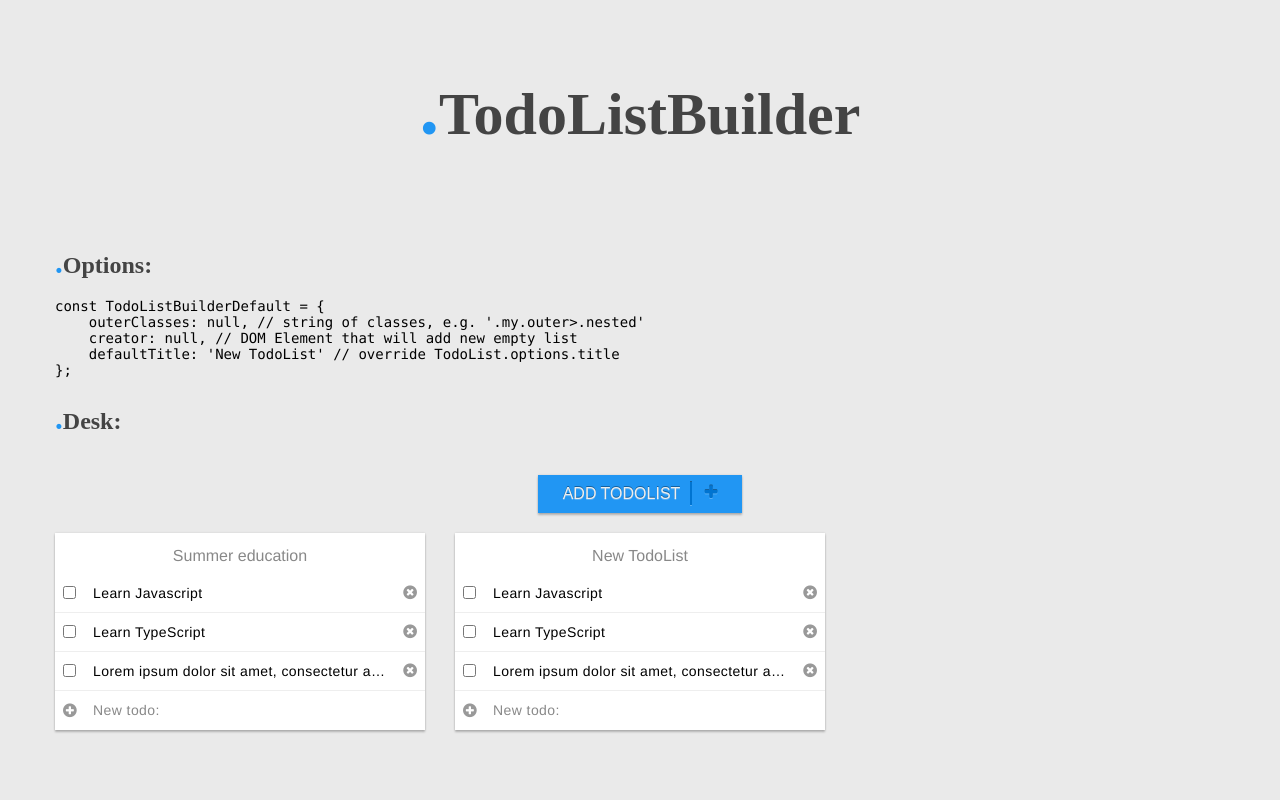
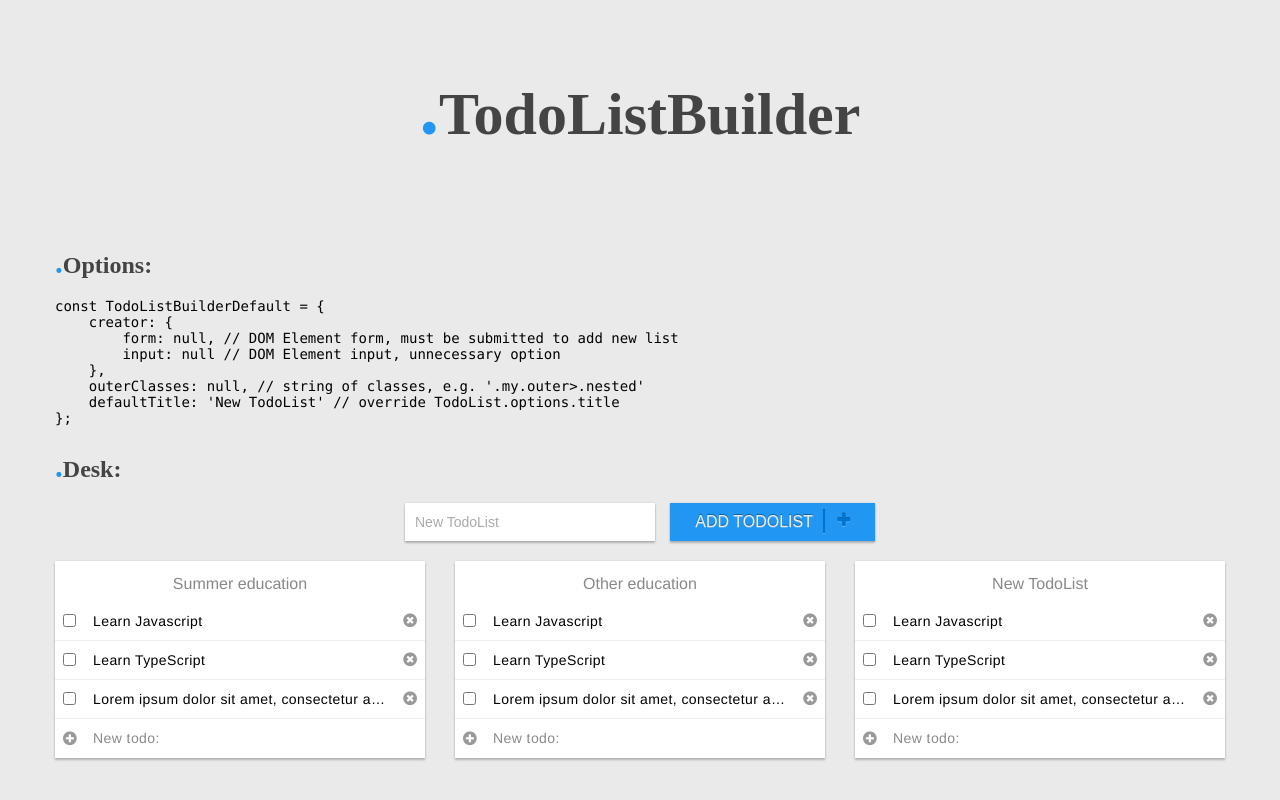
Before and after one commit to chernov-mac/keepsolid-hometask, a website built with webpack: page index.html in a window 1280 px wide. Shown: the part 2881-3681 px from the top of the page. Built offline with nearby package versions, Linux system fonts and the light colour scheme.

Commit message:
Added form for building lists

```diff
--- a/index.html
+++ b/index.html
@@ -147,8 +147,11 @@
                 <h3>Options:</h3>
                 <code>
                     const TodoListBuilderDefault = {<br>
+                        &nbsp;&nbsp;&nbsp;&nbsp;creator: {<br>
+                    	&nbsp;&nbsp;&nbsp;&nbsp;&nbsp;&nbsp;&nbsp;&nbsp;form: null, // DOM Element form, must be submitted to add new list<br>
+                    	&nbsp;&nbsp;&nbsp;&nbsp;&nbsp;&nbsp;&nbsp;&nbsp;input: null // DOM Element input, unnecessary option<br>
+                    	&nbsp;&nbsp;&nbsp;&nbsp;},<br>
                         &nbsp;&nbsp;&nbsp;&nbsp;outerClasses: null, // string of classes, e.g. '.my.outer&gt;.nested'<br>
-                    	&nbsp;&nbsp;&nbsp;&nbsp;creator: null, // DOM Element that will add new empty list<br>
                     	&nbsp;&nbsp;&nbsp;&nbsp;defaultTitle: 'New TodoList' // override TodoList.options.title<br>
                     };
                 </code>
@@ -156,15 +159,18 @@
             <div class="examples">
                 <h3>Desk:</h3>
                 <div class="row-24">
-                    <div class="col xxs-24 md-12 lg-8 offset-md-6 offset-lg-8">
-                        <button class="btn btn-add btn-icon blue">
-                            <span class="text">Add TodoList</span>
-                            <span class="icon">
-                                <span class="fa fa-plus"></span>
-                                <span class="fa fa-check success"></span>
-                                <span class="fa fa-remove error"></span>
-                            </span>
-                        </button>
+                    <div class="col xxs-24 md-12 lg-10 offset-md-6 offset-lg-7">
+                        <form class="custom-form">
+                            <div class="form-control">
+                                <input type="text" placeholder="New TodoList">
+                            </div>
+                            <button type="submit" class="btn btn-add btn-icon blue">
+                                <span class="text">Add TodoList</span>
+                                <span class="icon">
+                                    <span class="fa fa-plus"></span>
+                                </span>
+                            </button>
+                        </form>
                     </div>
                 </div>
                 <div class="row-24" id="todo-desk"></div>
--- a/less/style.less
+++ b/less/style.less
@@ -145,7 +145,7 @@ body {
         }
     }
     &#todolist-builder {
-        .btn-add {
+        .add-form {
             display: block;
             margin: 20px auto;
         }
@@ -530,10 +530,13 @@ p {
     display: flex;
     margin-bottom: 20px;
 
+    .btn {
+        margin: 0 auto;
+    }
     .form-control {
         flex: 1 auto;
     }
-    .btn {
+    .form-control + .btn {
         flex: 0 auto;
         margin-left: 15px;
     }
--- a/src/js/main.js
+++ b/src/js/main.js
@@ -87,13 +87,19 @@ getToDoData('todo').then((data) => {
         data: data
     });
     existingTodoLists.push({
+        title: 'Other education',
+        data: data
+    });
+    existingTodoLists.push({
         data: data
     });
 
     let desk = new TodoListBuilder(deskElement, {
+        creator: {
+            form: document.querySelector('#todolist-builder .custom-form')
+        },
         existingTodoLists: existingTodoLists,
-        outerClasses: '.col.xxs-24.md-12.lg-8>.card.todolist',
-        creator: document.querySelector('#todolist-builder .btn-add')
+        outerClasses: '.col.xxs-24.md-12.lg-8>.card.todolist'
     });
 });
 
--- a/src/js/todoListBuilder.js
+++ b/src/js/todoListBuilder.js
@@ -8,8 +8,11 @@
 import { TodoList, TodoListDefaults } from "./todoList.js";
 
 export const TodoListBuilderDefaults = {
+	creator: {
+		form: null, // DOM Element form, must be submitted to add new list
+		input: null // DOM Element input, unnecessary option
+	},
 	outerClasses: null, // string of classes, e.g. '.my.outer>.nested'
-	creator: null, // DOM Element that will add new empty list
 	defaultTitle: 'New TodoList' // override TodoList.options.title
 };
 
@@ -20,6 +23,12 @@ export class TodoListBuilder {
 		this.options = Object.assign({}, TodoListBuilderDefaults, options);
 		this.desk = desk;
 		this.lists = [];
+
+		if (this.options.creator.form) {
+			this.creator = {};
+			this.creator.form = this.options.creator.form;
+			this.creator.input = this.options.creator.input || this.creator.form.querySelector('input');
+		}
 
 		this.init();
 		this.initEvents();
@@ -84,14 +93,17 @@ export class TodoListBuilder {
 	}
 
 	initEvents() {
-		if (this.options.creator) {
-			this.options.creator.addEventListener('click', this.onCreateNew.bind(this));
+		if (this.creator) {
+			this.creator.form.addEventListener('submit', this.onCreateNew.bind(this));
 		}
 		this.desk.addEventListener('removeTodoList', this.onRemoveTodoList.bind(this));
 	}
 
-	onCreateNew() {
-		this.addList();
+	onCreateNew(event) {
+		event.preventDefault();
+		this.addList({
+			title: this.creator.input && this.creator.input.value
+		});
 	}
 
 	onRemoveTodoList(event) {
```
Also changed, not shown: css/style.min.css, dist/js/bundle.js, 1 other file.
